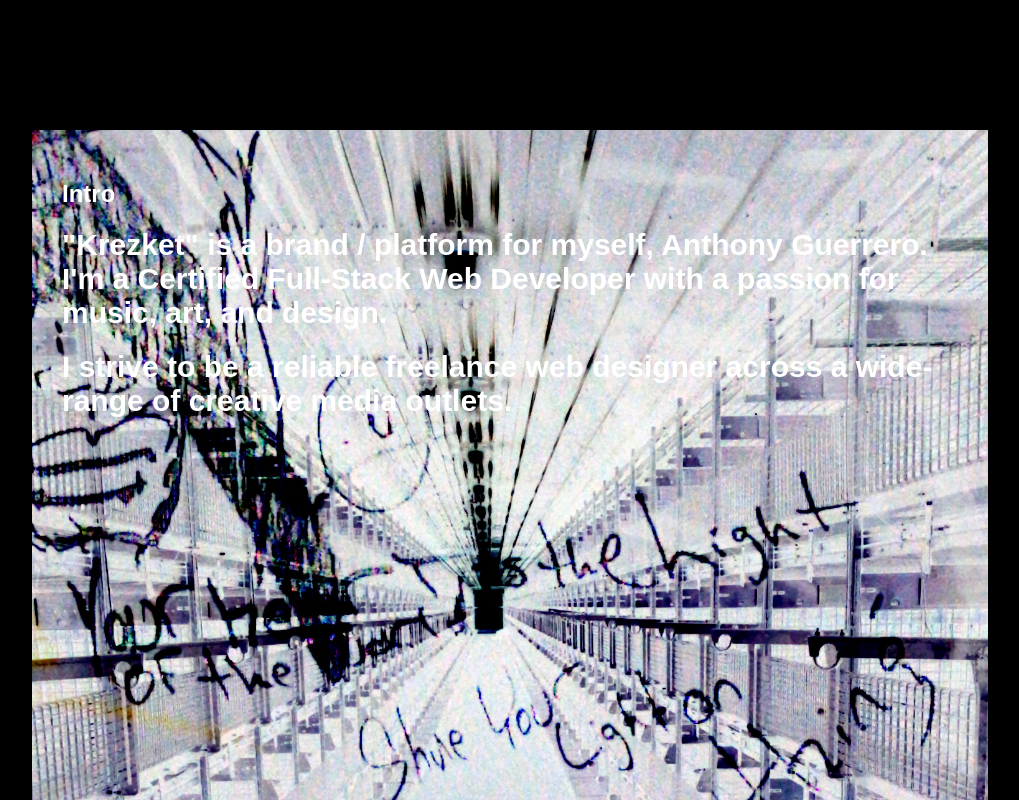
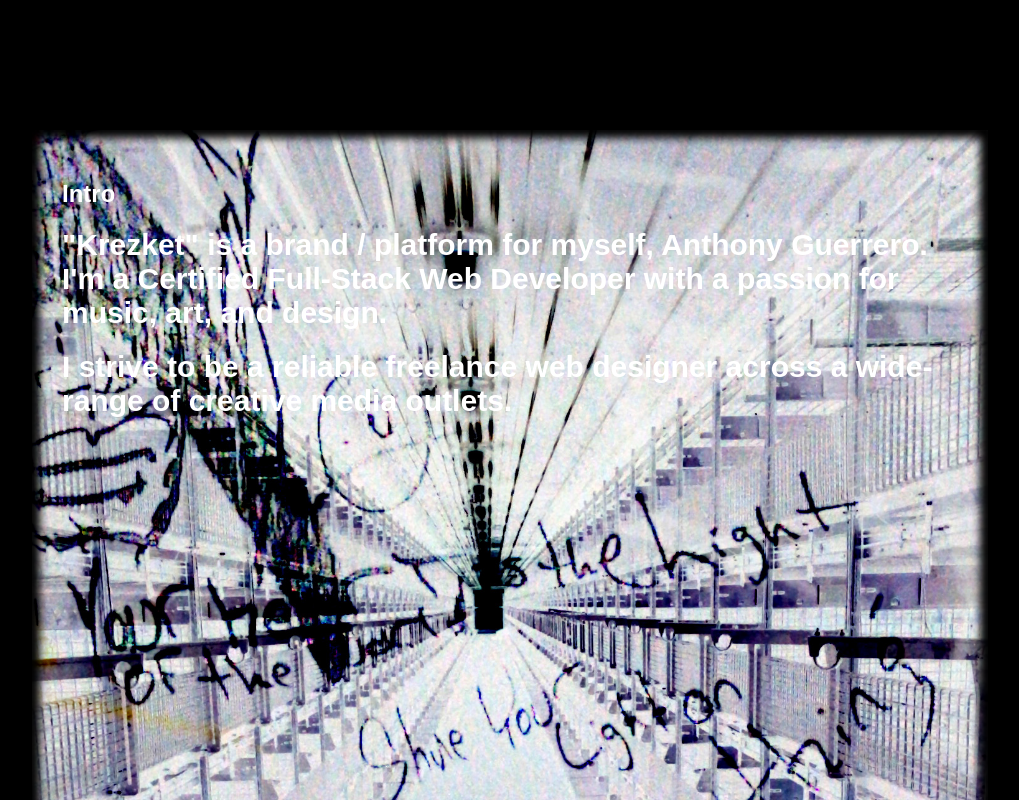
Before and after one commit to krezket/krezket.net, a React (Vite) app: page / in a window 1280 px wide. Shown: the part 820-1620 px from the top of the page, without its empty margins (130-1149 px from the left). Built offline with nearby package versions, Linux system fonts and the light colour scheme; a web font is replaced by a local one.

Commit message:
added border blur to sections

```diff
--- a/src/pages/Modern/Modern.css
+++ b/src/pages/Modern/Modern.css
@@ -48,10 +48,9 @@
 .mod-section {
     display: flex;
     flex-direction: column;
-    position: relative;
-    z-index: 1;
     background-size: cover;
     background-image: url('../../assets/backgrounds/bet.jpeg');
+    box-shadow: 0 0 8px 8px black inset;
     width: 70%;
     height: 90vh;
     padding: 30px;
```
